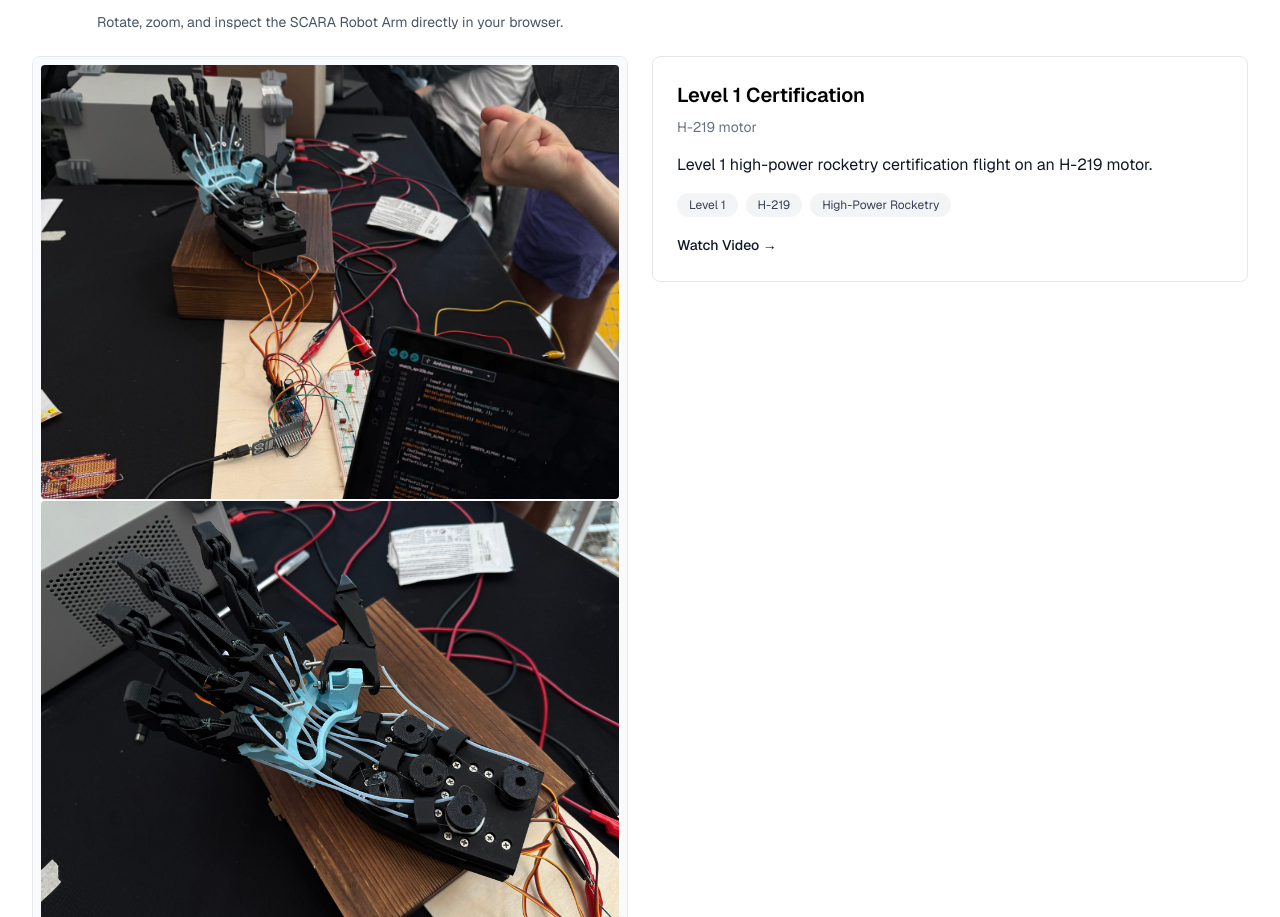
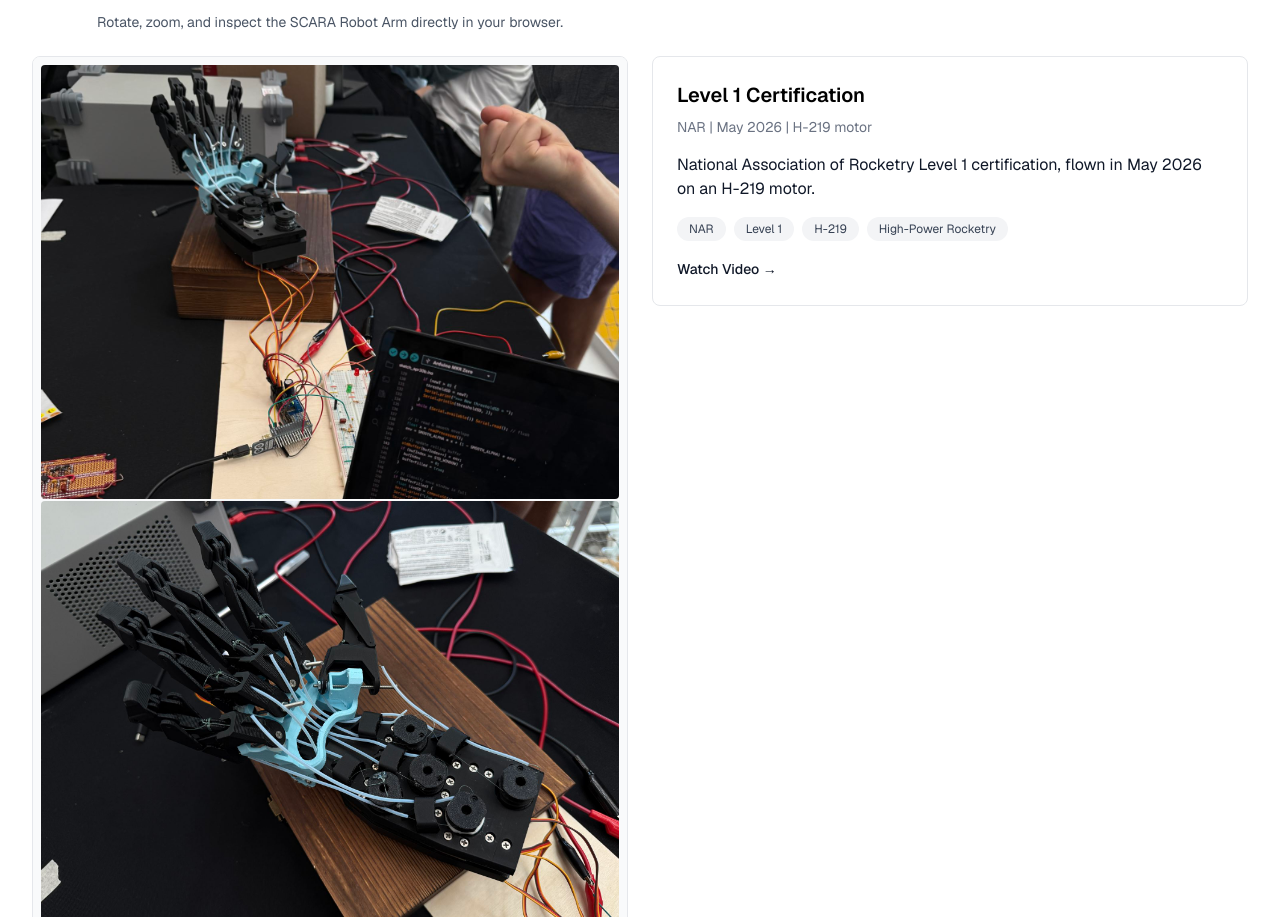
Before and after one commit to acbynumii/acbynum, a Next.js app: page /work in a window 1280 px wide. Shown: the part 2378-3295 px from the top of the page. Built offline with nearby package versions, Linux system fonts and the light colour scheme.

Commit message:
Note the NAR Level 1 flight was in May 2026.
The certification card now names the National Association of Rocketry and the month of the H-219 flight.

Co-authored-by: acbynumii <acbynumii@users.noreply.github.com>

```diff
--- a/components/L1CertCard.tsx
+++ b/components/L1CertCard.tsx
@@ -13,11 +13,14 @@ export default function L1CertCard() {
           <h3 className="mb-2 text-xl font-semibold text-black dark:text-gray-100">
             Level 1 Certification
           </h3>
-          <p className="mb-4 text-sm text-gray-500 dark:text-gray-400">H-219 motor</p>
+          <p className="mb-4 text-sm text-gray-500 dark:text-gray-400">NAR | May 2026 | H-219 motor</p>
           <p className="mb-4 text-gray-900 dark:text-gray-400">
-            Level 1 high-power rocketry certification flight on an H-219 motor.
+            National Association of Rocketry Level 1 certification, flown in May 2026 on an H-219 motor.
           </p>
           <div className="mb-4 flex flex-wrap gap-2">
+            <span className="rounded-full bg-gray-100 px-3 py-1 text-xs text-gray-700 dark:bg-gray-800 dark:text-gray-300">
+              NAR
+            </span>
             <span className="rounded-full bg-gray-100 px-3 py-1 text-xs text-gray-700 dark:bg-gray-800 dark:text-gray-300">
               Level 1
             </span>
```
